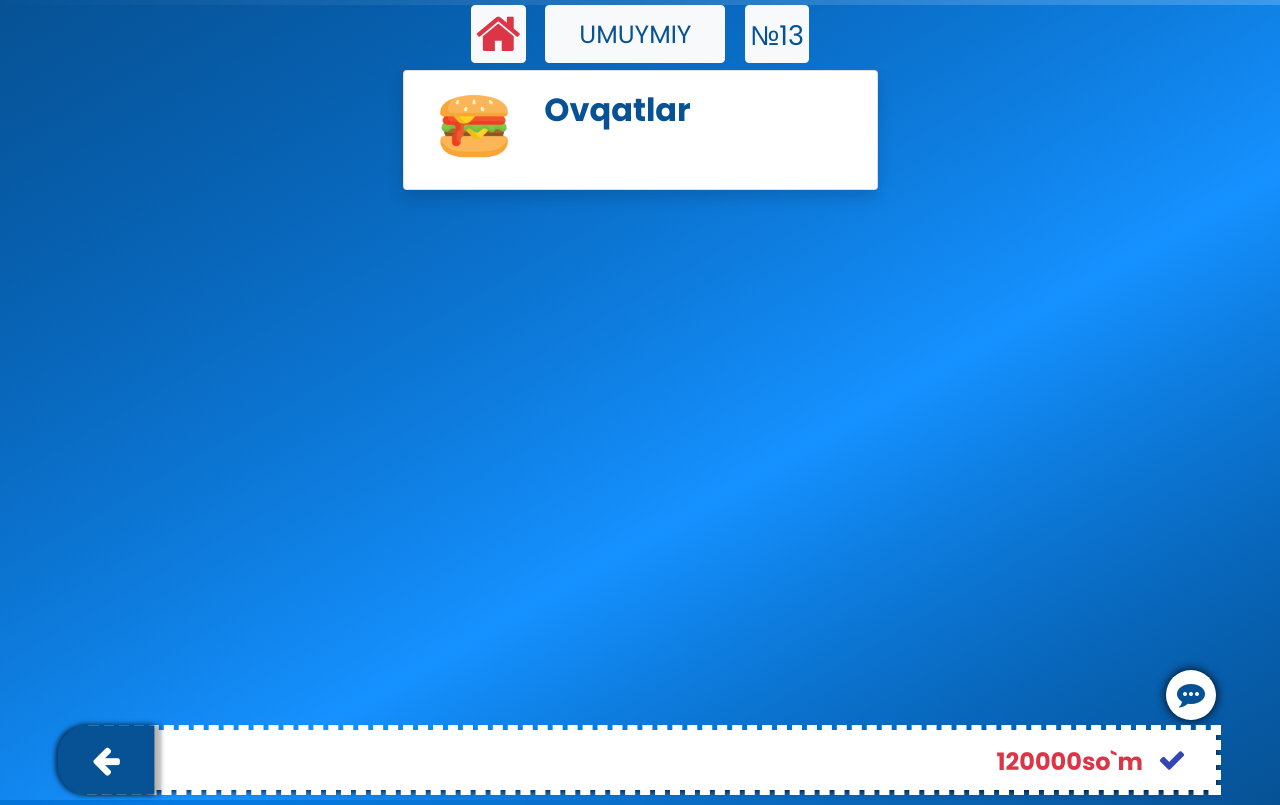
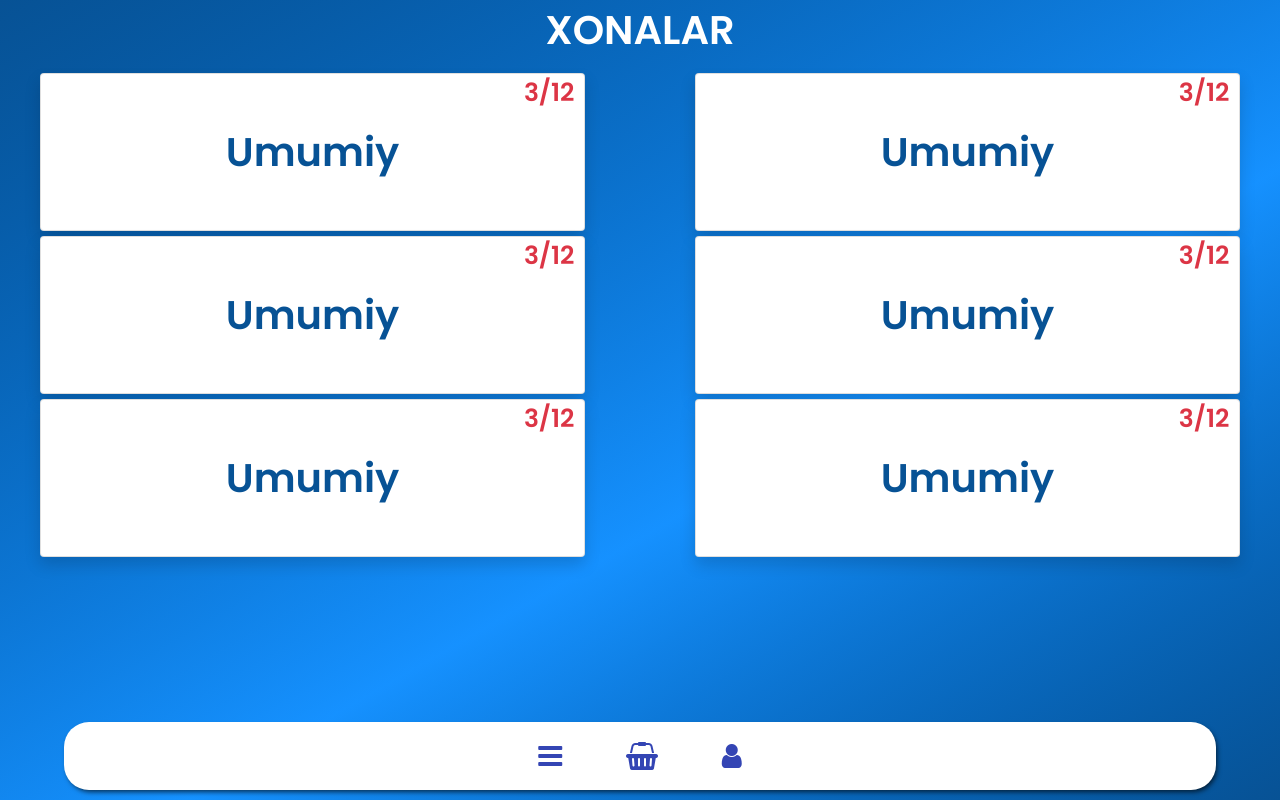
Before and after one commit to hasanbekme/SerWibe, a Django app: page /room in a window 1280 px wide. Run offline with Django 3.2, Linux system fonts and the light colour scheme; parts of the project's set-up code (start-up, migrations or seed data) failed here and were passed over; some libraries are stand-ins or nearby versions.

Commit message:
afitsand0.1 etiroz bildirish shart emas

```diff
--- a/templates/base2.html
+++ b/templates/base2.html
@@ -117,10 +117,11 @@
 			bottom: 10px;
 			background: white;
 			border-radius: 25px 0 0 25px;
-			outline: 5px dashed white;
+			outline: 8px dashed white;
 			width: 90%;
 			left: 5%;
 			box-shadow: 2px 3px 5px -1px #000000aa;
+			outline-offset: -4px;
 			text-align: left;
 		}
 		.menu-food > a {
@@ -154,6 +155,7 @@
 			margin-left: 6%;
 			transition: 1.5s;
 
+
 		}
 		.text-primary{
 			color: #075295!important;
--- a/templates/room.html
+++ b/templates/room.html
@@ -1,68 +1,42 @@
 {% extends 'base2.html' %}
 {% block content %}
 
-<div  class="topmenu">
-	<a class="btn btn-light text-danger p-1 ">
-		<i class="fa fa-home" style="font-size:3em"></i>
-	</a>
-	<a class="btn btn-light ml-3 topmenu-room">
-		<div class="h2 text-primary topmenu-room-span" id="roomname" style="line-height:25px">UMUYMIY</div>
-	</a>
-	<a class="btn btn-light  p-1 ml-3">
-		<span class="h2 text-primary" style="height: 34px; display: inline-block; font-size: 1.7em;  margin-top: 6px;">№13</span>
-	</a>
-</div>
-<main style="overflow-y: auto; height:80%">
+<div class="h1">XONALAR</div>
+<main style="overflow-y: scroll; overflow-x: hidden; height:80%">
+		<div class="row">
+			<a href="table" class="col-10 col-md-5 card m-auto shadow h1 text-primary p-5" style="margin-top:5px!important">
+				<div class="tableindex">3/12</div>
+				Umumiy
+			</a>
+			<a href="#" class="col-10 col-md-5 card m-auto shadow h1 text-primary p-5" style="margin-top:5px!important">
+				<div class="tableindex">3/12</div>
+				Umumiy
+			</a>
+			<a href="#" class="col-10 col-md-5 card m-auto shadow h1 text-primary p-5" style="margin-top:5px!important">
+				<div class="tableindex">3/12</div>
+				Umumiy
+			</a>
+			<a href="#" class="col-10 col-md-5 card m-auto shadow h1 text-primary p-5" style="margin-top:5px!important">
+				<div class="tableindex">3/12</div>
+				Umumiy
+			</a>
+			<a href="#" class="col-10 col-md-5 card m-auto shadow h1 text-primary p-5" style="margin-top:5px!important">
+				<div class="tableindex">3/12</div>
+				Umumiy
+			</a>
+			<a href="#" class="col-10 col-md-5 card m-auto shadow h1 text-primary p-5" style="margin-top:5px!important">
+				<div class="tableindex">3/12</div>
+				Umumiy
+			</a>
 
-	<div class="container">
-		<div class="row">
+		</div>
+</main>
 
-			<div class="col-11 col-md-5 cardcat card m-auto shadow text-white h1 bg-white row" style="margin-bottom: 15px!important;">
-				<div class="col-3 p-0">
-					<img src="/static/img/hotdog.png" style="width: 70px; height: 70px; margin-top:20px">
-				</div>
-				<div class="text-primary mt-4 col-10 h2 font-weight-bold text-left" style="line-height: 30px;">
-					Ovqatlar
-				</div>
-			</div>
-		</div>
-	</div>
-
-</main>
-<div style="position:absolute; right: 5%; bottom: 80px; border-radius: 50%; background:white; color: #075295; width:50px; height:50px; padding:10px; box-shadow: 0px 0px 8px 2px #000000aa">
-	<i class='fa fa-commenting' style="font-size:2em"></i>
-</div>
-<div class="menu-food">
-	<a href="/table" class="left"><i class="fa fa-arrow-left" aria-hidden="true"></i></a>
-	<span  class="centered" id="centered"></span>
-
-	<a href="#" style="float: right;"><span class="h4 font-weight-bold text-danger">120000so`m</span><i class="fa fa-check" aria-hidden="true"></i>	</a>
+<div class="menu">
+	<a href="/table"><i class="fa fa-bars"></i></a>
+	<a href="/sean"><i class="fa fa-shopping-basket" aria-hidden="true"></i></a>
+	<a href="#"><i class="fa fa-user" onclick="if (confirm('Chiqishga rozimisiz')){ document.location.href = '/logout'; }" ></i></a>
 
 </div>
-<script type="text/javascript">
-	var vr = document.getElementById("roomname");
-	console.log(vr.innerHTML.length);
-	if (vr.innerHTML.length<=7){
-		vr.style.lineHeight = "45px"
-		vr.style.fontSize = "25px";
-	}
-	else{
-	vr.style.fontSize = "25px";
-		}
-</script>
-<script type="text/javascript">
-	function delay(time) {
-  		return new Promise(resolve => setTimeout(resolve, time));
-	}
 
-
-function changer(){
-	document.getElementById("centered").style.width = "0px";
-	document.getElementById("centered").style.boxShadow = "0";
-	document.getElementById("centered").style.marginLeft = "5px";
-}
-
-
-delay(100).then(() => changer());
-</script>
 {% endblock %}
```
Also changed, not shown: templates/category.html (added, +68 -0 lines), templates/food.html (renamed from templates/room(food).html, +24 -7 lines), templates/room(table).html (deleted, +0 -100 lines), templates/room__.html (deleted, +0 -46 lines), templates/table.html (added, +77 -0 lines).
